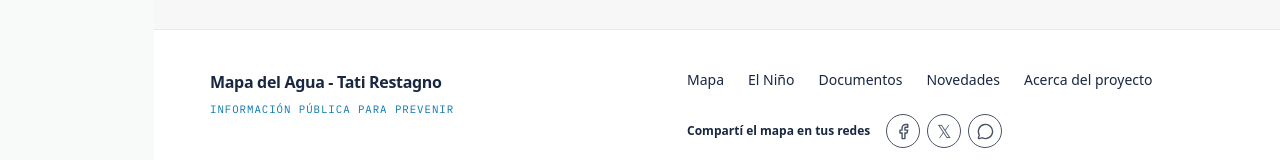
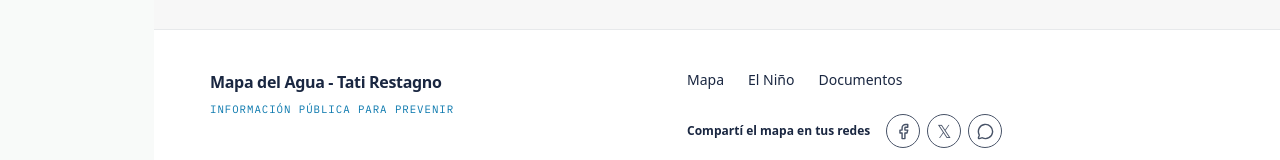
Before and after one commit to zaapii/tatinino, a Nuxt app: page /el-nino in a window 1280 px wide. Shown: the part 2020-2180 px from the top of the page. Built offline with nearby package versions, Linux system fonts and the light colour scheme; a web font is replaced by a local one.

Commit message:
chore: remove unnecesary links

```diff
--- a/components/AppFooter.vue
+++ b/components/AppFooter.vue
@@ -6,7 +6,7 @@
         <p class="ui-label mt-2 text-river">Información pública para prevenir</p>
       </div>
       <div class="mt-8 lg:mt-0">
-        <nav class="flex flex-wrap gap-x-6 gap-y-3 text-sm font-medium"><NuxtLink to="/mapa">Mapa</NuxtLink><NuxtLink to="/el-nino">El Niño</NuxtLink><NuxtLink to="/el-nino#documentos">Documentos</NuxtLink><NuxtLink to="/novedades">Novedades</NuxtLink><NuxtLink to="/proyecto">Acerca del proyecto</NuxtLink></nav>
+        <nav class="flex flex-wrap gap-x-6 gap-y-3 text-sm font-medium"><NuxtLink to="/mapa">Mapa</NuxtLink><NuxtLink to="/el-nino">El Niño</NuxtLink><NuxtLink to="/el-nino#documentos">Documentos</NuxtLink></nav>
         <div class="mt-6"><ShareLinks /></div>
         <p class="mt-6 max-w-3xl text-xs leading-relaxed text-ink/55">La información presentada tiene fines informativos y preventivos y no reemplaza las comunicaciones oficiales de los organismos de emergencia.</p>
       </div>
```
